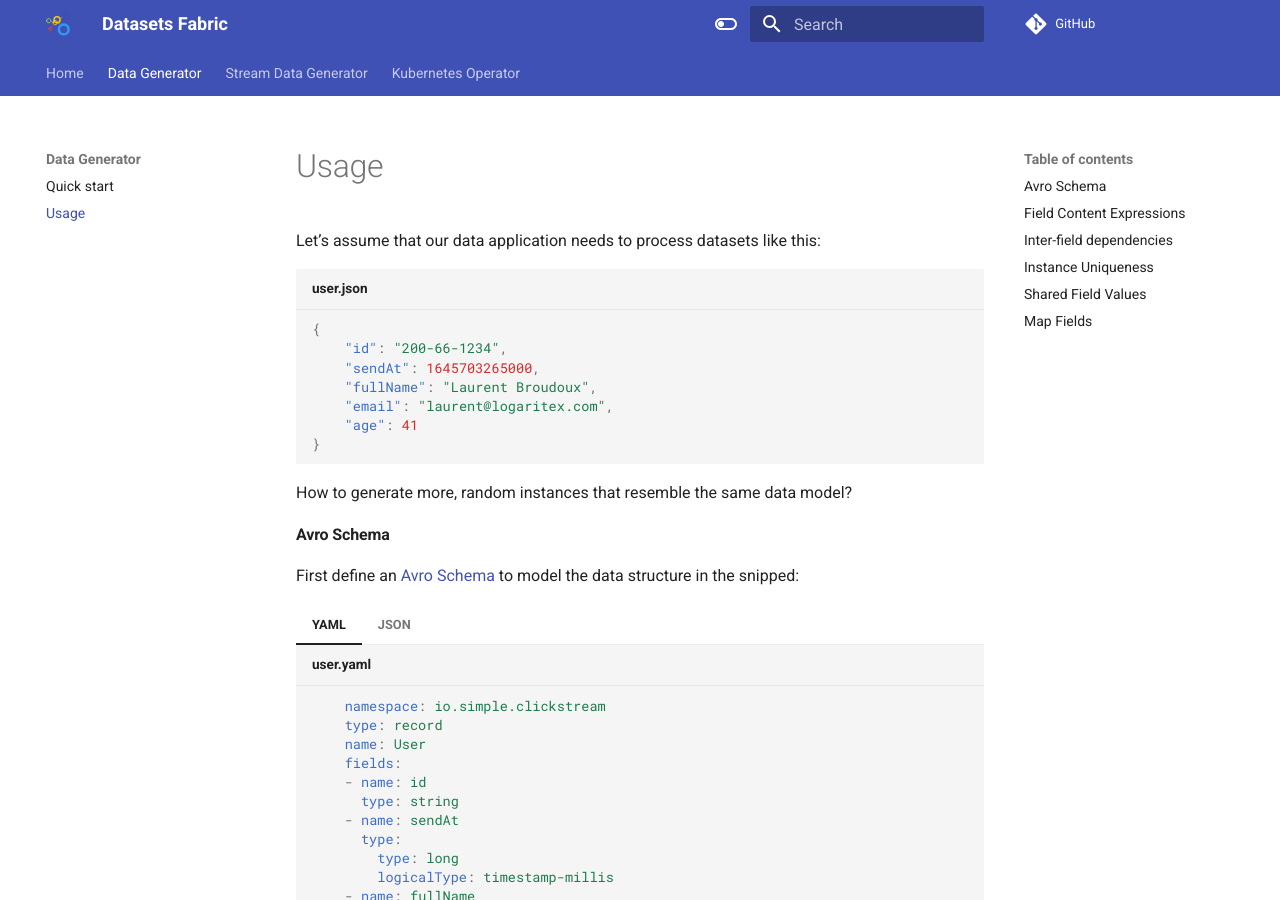
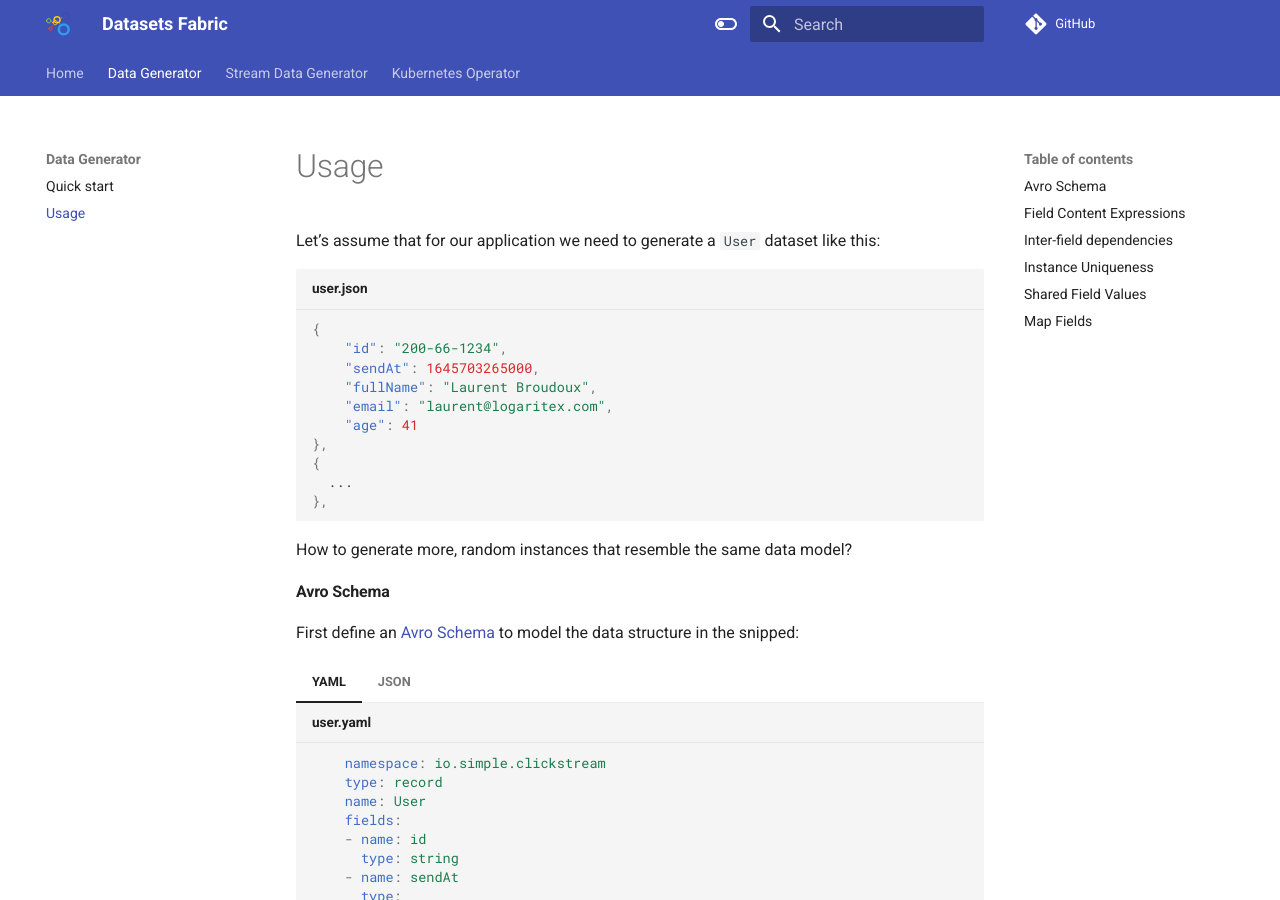
Before and after one commit to logaritex/data-generator-docs, an MkDocs documentation site: the page built from docs/data-generator/usage.md, in a window 1280 px wide and 900 px high. Built offline with MkDocs 1.6.1 and Material for MkDocs 9.7.7, drawn with Linux system fonts in a browser that asks for light colours.

Commit message:
fix CNAME

````diff
--- a/docs/data-generator/usage.md
+++ b/docs/data-generator/usage.md
@@ -1,6 +1,6 @@
 # Usage
 
-Let’s assume that our data application needs to process datasets like this:
+Let’s assume that for our application we need to generate a `User` dataset like this:
 
 ```json title="user.json"
 {
@@ -9,7 +9,10 @@ Let’s assume that our data application needs to process datasets like this:
     "fullName": "Laurent Broudoux",
     "email": "laurent@logaritex.com",
     "age": 41
-}
+},
+{
+  ...
+},
 ```
 
 How to generate more, random instances that resemble the same data model?
````
Also changed, not shown: 2 other files.
